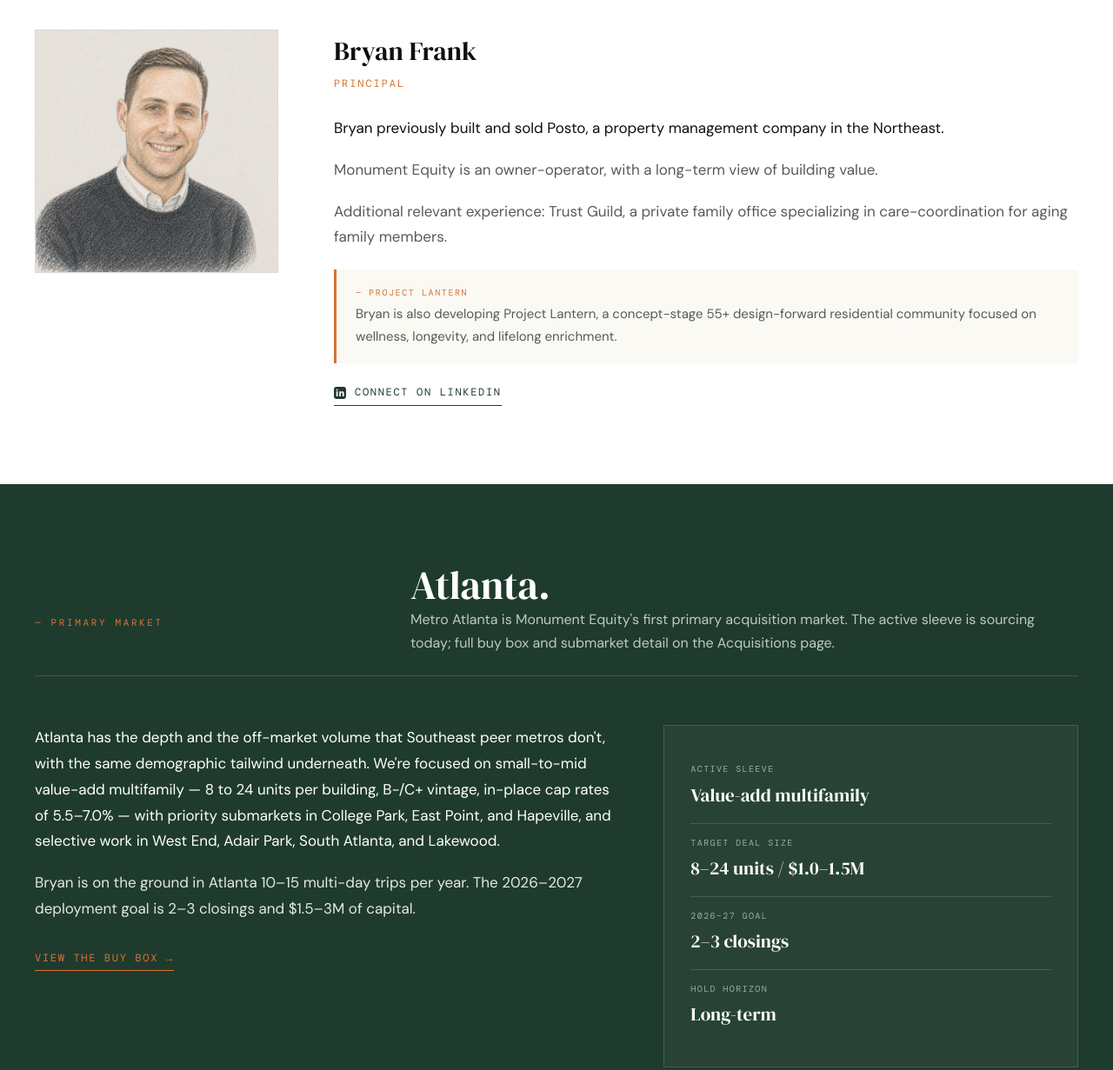
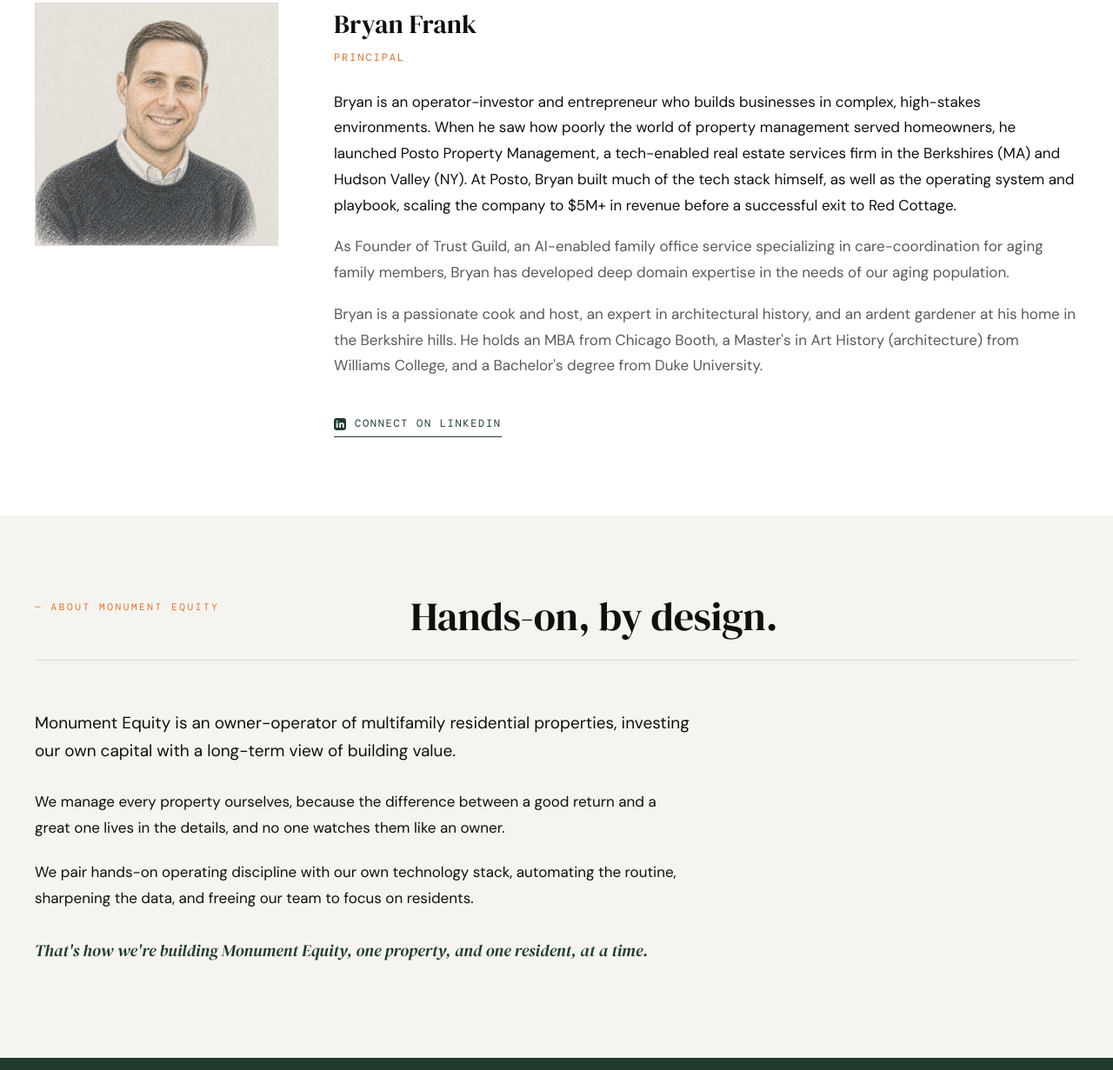
Before and after one commit to almasy77/monument-equity-website, a website: page index.html in a window 1280 px wide. Shown: the part 758-1989 px from the top of the page at 87% size. Drawn offline with nearby package versions, Linux system fonts and the light colour scheme.

Commit message:
Hero lede + restructure principal into About Bryan / About Monument Equity

```diff
--- a/index.html
+++ b/index.html
@@ -153,6 +153,29 @@
   }
   .linkedin-link:hover { color: var(--orange) !important; border-bottom-color: var(--orange); }
   .linkedin-link svg { width: 14px; height: 14px; }
+
+  /* About Monument Equity */
+  .about-firm-bg { background: var(--paper-warm); }
+  .firm-body { max-width: 760px; }
+  .firm-body p {
+    font-size: 17px;
+    color: var(--ink);
+    margin-bottom: 20px;
+    line-height: 1.8;
+  }
+  .firm-body p:first-child {
+    font-size: 19px;
+    line-height: 1.7;
+    margin-bottom: 26px;
+  }
+  .firm-body p:last-child {
+    font-family: 'DM Serif Display', serif;
+    font-style: italic;
+    font-size: 19px;
+    color: var(--green);
+    margin-top: 30px;
+    line-height: 1.5;
+  }
 
   /* Atlanta panel */
   .atlanta-bg { background: var(--green); color: var(--paper); }
@@ -408,15 +431,15 @@
 <section class="hero">
   <h1>An <em>owner-operator</em> approach to Southeast real estate.</h1>
   <div class="accent-line"></div>
-  <p class="hero-lede">Monument Equity Partners is a private real estate company acquiring small-to-mid value-add multifamily in metro Atlanta, with concept-stage work in development and 55+ residential.</p>
+  <p class="hero-lede">Monument Equity Partners is a private real estate firm acquiring small-to-mid value-add multifamily in metro Atlanta.</p>
 </section>
 
-<section id="principal">
+<section id="about-bryan">
   <div class="container">
     <div class="section-header">
-      <div class="eyebrow">— Principal</div>
+      <div class="eyebrow">— About Bryan</div>
       <div>
-        <h2>Operator background.</h2>
+        <h2>Operator-investor.</h2>
       </div>
     </div>
     <div class="principal-grid">
@@ -426,18 +449,31 @@
       <div class="principal-body">
         <div class="principal-name">Bryan Frank</div>
         <div class="principal-title">Principal</div>
-        <p>Bryan previously built and sold Posto, a property management company in the Northeast.</p>
-        <p>Monument Equity is an owner-operator, with a long-term view of building value.</p>
-        <p>Additional relevant experience: Trust Guild, a private family office specializing in care-coordination for aging family members.</p>
-        <div class="lantern-aside">
-          <div class="label">— Project Lantern</div>
-          Bryan is also developing Project Lantern, a concept-stage 55+ design-forward residential community focused on wellness, longevity, and lifelong enrichment.
-        </div>
+        <p>Bryan is an operator-investor and entrepreneur who builds businesses in complex, high-stakes environments. When he saw how poorly the world of property management served homeowners, he launched Posto Property Management, a tech-enabled real estate services firm in the Berkshires (MA) and Hudson Valley (NY). At Posto, Bryan built much of the tech stack himself, as well as the operating system and playbook, scaling the company to $5M+ in revenue before a successful exit to Red Cottage.</p>
+        <p>As Founder of Trust Guild, an AI-enabled family office service specializing in care-coordination for aging family members, Bryan has developed deep domain expertise in the needs of our aging population.</p>
+        <p>Bryan is a passionate cook and host, an expert in architectural history, and an ardent gardener at his home in the Berkshire hills. He holds an MBA from Chicago Booth, a Master's in Art History (architecture) from Williams College, and a Bachelor's degree from Duke University.</p>
         <a href="https://linkedin.com/in/bryanjfrank" target="_blank" rel="noopener noreferrer" class="linkedin-link">
           <svg viewBox="0 0 24 24" fill="currentColor" xmlns="http://www.w3.org/2000/svg"><path d="M19 0H5C2.2 0 0 2.2 0 5v14c0 2.8 2.2 5 5 5h14c2.8 0 5-2.2 5-5V5c0-2.8-2.2-5-5-5zM7.7 19H4.7V9h3v10zM6.2 7.7c-1 0-1.7-.7-1.7-1.6s.7-1.6 1.8-1.6c1 0 1.7.7 1.7 1.6s-.7 1.6-1.8 1.6zM20 19h-3v-5.4c0-1.5-.6-2-1.5-2-.9 0-1.8.7-1.8 2.1V19h-3V9h2.9v1.4c.3-.6 1.3-1.6 2.8-1.6 1.7 0 3.5 1 3.5 3.9V19z"/></svg>
           Connect on LinkedIn
         </a>
       </div>
+    </div>
+  </div>
+</section>
+
+<section id="about-firm" class="about-firm-bg">
+  <div class="container">
+    <div class="section-header">
+      <div class="eyebrow">— About Monument Equity</div>
+      <div>
+        <h2>Hands-on, by design.</h2>
+      </div>
+    </div>
+    <div class="firm-body">
+      <p>Monument Equity is an owner-operator of multifamily residential properties, investing our own capital with a long-term view of building value.</p>
+      <p>We manage every property ourselves, because the difference between a good return and a great one lives in the details, and no one watches them like an owner.</p>
+      <p>We pair hands-on operating discipline with our own technology stack, automating the routine, sharpening the data, and freeing our team to focus on residents.</p>
+      <p>That's how we're building Monument Equity, one property, and one resident, at a time.</p>
     </div>
   </div>
 </section>
```
